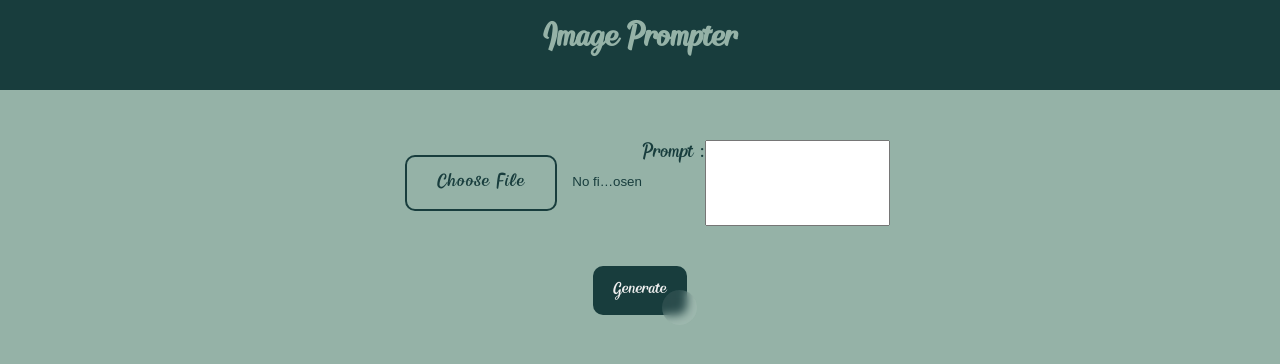
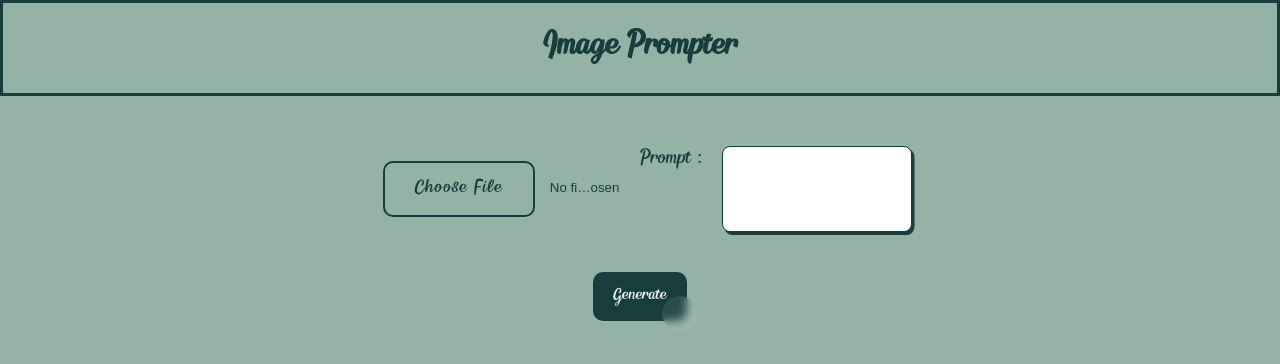
Before and after one commit to XDRONIN/Image_prompter, a plain HTML site: page index.html in a window 1280 px wide. Drawn offline with Linux system fonts and the light colour scheme.

Commit message:
styles completed

```diff
--- a/styles.css
+++ b/styles.css
@@ -11,9 +11,12 @@ body {
 .header {
   display: flex;
   justify-content: center;
-  margin: 0%;
-  background-color: #183d3d;
-  color: #95b2a7;
+  align-items: center;
+
+  background-color: #95b2a7;
+  color: #183d3d;
+  border: solid;
+  border-color: #183d3d;
   height: 90px;
 }
 .myh1 {
@@ -123,3 +126,24 @@ input[type="file"]::-webkit-file-upload-button:hover {
   transition: 0s;
   transform: translate(0, 5%);
 }
+label {
+  margin-left: 20px;
+  margin-right: 20px;
+}
+#prompt {
+  font-family: "SF Pro";
+  max-width: 190px;
+  padding: 0.875rem;
+  font-size: 1rem;
+  border: 1.5px solid #183d3d;
+  border-radius: 0.5rem;
+  box-shadow: 2.5px 3px 0 #183d3d;
+  outline: none;
+  transition: ease 0.25s;
+  font-family: "newFont";
+  color: #183d3d;
+  font-size: larger;
+}
+#prompt:focus {
+  box-shadow: 5.5px 7px 0 #183d3d;
+}
```
